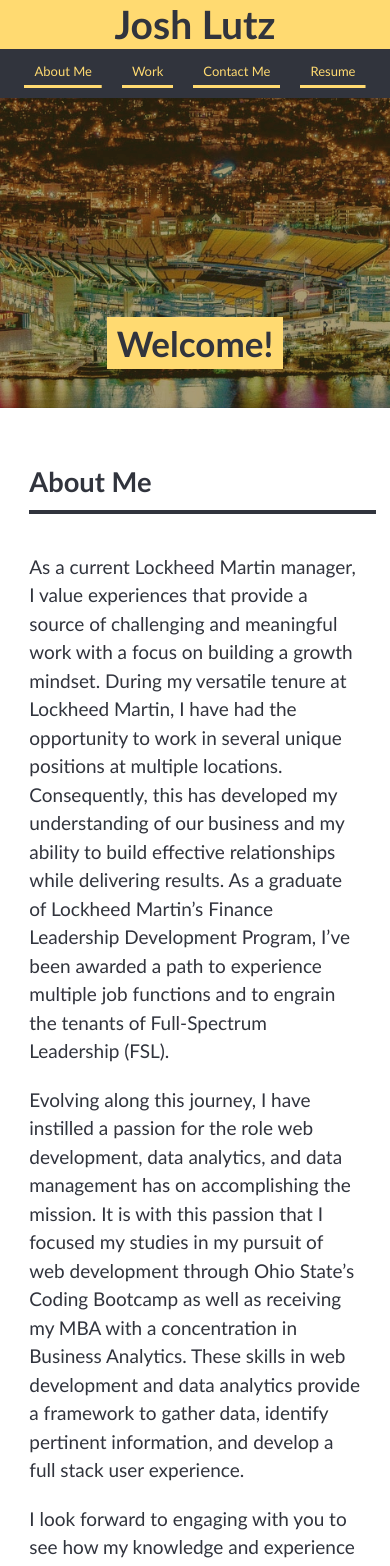
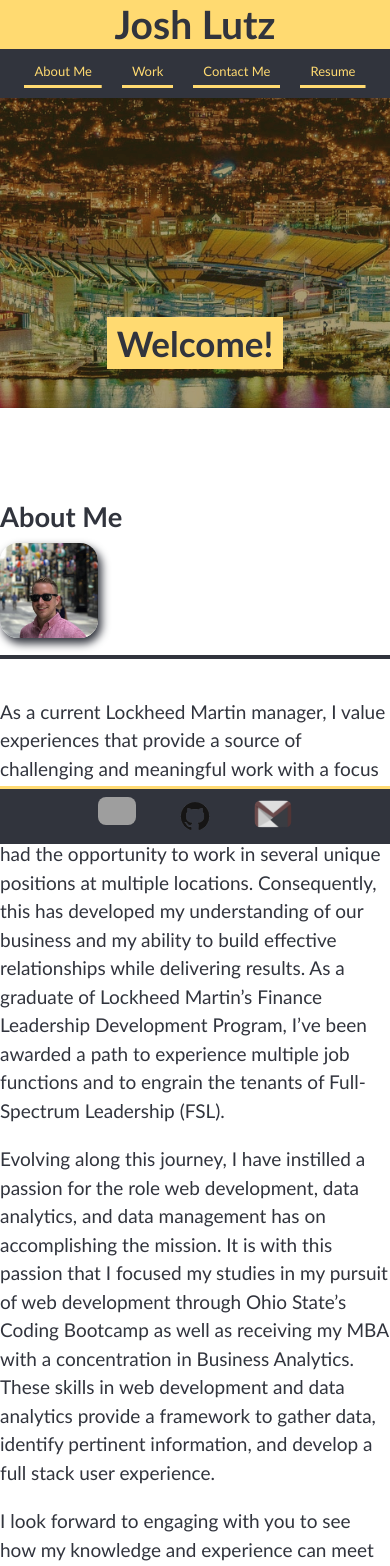
Before and after one commit to lutz143/lutz143-efolio, a React (Create React App) app in the folder efolio-app/: page / in a window 390 px wide. Shown: the top 1566 px of the page. Built offline with nearby package versions, Linux system fonts and the light colour scheme; grey boxes are pictures that could not be loaded.

Commit message:
updates to Footer and other minor styling

```diff
--- a/efolio-app/src/App.css
+++ b/efolio-app/src/App.css
@@ -83,6 +83,7 @@
 /* style the profile picture in header when user hovers */
 .current-user:hover{
   cursor: pointer;
+  /* offset-x | offset-y | blur-radius | spread-radius | color */
   box-shadow: 1px 1px 15px 1px var(--yellow);
 }
 
@@ -141,14 +142,15 @@
 
 /* style the main page */
 .main-page{
-  max-width: 85%;
-  margin: auto auto;
+  min-width: 100%;
+  /* margin: auto auto; */
   color: var(--dark-gray);
+  position: relative;
 }
 
 /* style the main section where the user will find the styling of sections such as about me, work, and contact me */
 .main-section{
-  font-size: 1.9em;
+  font-size: 1.9rem;
   margin: 25px 0;
   padding: 10px 0;
   display: flex;
@@ -156,6 +158,7 @@
   flex-wrap: wrap;
   align-items: stretch;
   justify-content: space-between;
+  padding-bottom: 2.5rem;
 }
 
 /* style the headers that are found outlining what section the user is currently viewing (i.e. About Me, Work, and Contact Me) */
@@ -166,6 +169,16 @@
   flex: 0 0 20%;
   text-align: right;
   line-height: 1.25;
+}
+
+.about-me-img {
+  width: 60%;
+  border-radius: 18px;
+  /* offset-x | offset-y | blur-radius | spread-radius | color */
+  box-shadow: 3px 5px 8px 0.5px var(--dark-gray);
+  margin-top: 8px;
+  align-items: center;
+  justify-content: center;
 }
 
 /* style the flex positioning of the div element in main-section */
@@ -227,17 +240,20 @@
 
 /* style the flex item hover capability showing that it is more in focus */
 .flex-item:hover {
-  background-color: rgba(223, 223, 223, 0.062);
+  background-color: #dfdfdf10;
 }
 
 
 /* Footer styling */
 /* ===================================================================================================================================== */
 footer {
+  position: absolute;
+  bottom: 0;
   width: 100%;
   max-height: 8em;
   min-height: 5.5em;
   background-color: var(--dark-gray);
+  border-top: solid var(--yellow);
   display: flex;
   justify-content: space-between;
   align-content: center;
@@ -257,7 +273,7 @@
 #linkedin-icon {
   transition: all 0.3s ease-in;
   width: 38px;
-  filter: grayscale(70%);
+  filter: grayscale(75%);
   border-radius: 8px;
   /* background-color: white; */
 }
@@ -304,6 +320,11 @@
 /* Media query styling */
 /* ===================================================================================================================================== */
 @media screen and (max-width: 970px) {
+
+  /* #root {
+    min-width: 100%;
+  } */
+
   header {
     display: flex;
     position: relative;
@@ -361,9 +382,19 @@
     text-align: left;
     font-size: 7vw;
   }
+
+  .about-me-img {
+    width: 25%;
+  }
+
+  footer{
+    position: fixed;
+  }
 }
 
 @media screen and (max-width: 750px) {
+
+
   header nav{
     font-size: 65%;
   }
@@ -381,4 +412,12 @@
     justify-content: center;
     text-align: center;
   }
+
+  .about-me-img {
+    width: 25%;
+  }
+
+  footer{
+    position: fixed;
+  }
 }
--- a/efolio-app/src/components/AboutMe.js
+++ b/efolio-app/src/components/AboutMe.js
@@ -1,4 +1,5 @@
 import React from "react";
+import ProfilePic from './images/Josh Lutz_DC.jpg'
 
 const p1 = `As a current Lockheed Martin manager, I value experiences that provide a source of challenging and meaningful work with a focus on
 building a growth mindset.  During my versatile tenure at Lockheed Martin, I have had the opportunity to work in several unique positions
@@ -16,7 +17,9 @@
 function About(props) {
   return (
     <div className="main-section" id="about-me">
-      <h2>About Me</h2>
+      <h2>About Me<br></br>
+        <img className="about-me-img" src={ProfilePic} alt="User Image of the Portfolio"/>
+      </h2>
       <div>
         <p>{p1}</p>
         <p>{p2}</p>
--- a/efolio-app/src/components/Main.js
+++ b/efolio-app/src/components/Main.js
@@ -7,7 +7,7 @@
   // const [search, setSearch] = useState('');
 
   return (
-    <main className='main-page'><About></About></main>
+    <div className='main-section' id='about-me'><About></About></div>
   );
 };
 
--- a/efolio-app/src/components/ProfileContainer.js
+++ b/efolio-app/src/components/ProfileContainer.js
@@ -10,12 +10,12 @@
   // const [search, setSearch] = useState('');
 
   return (
-    <div>
+    <main className='main-page'>
       <Header></Header>
       <Banner></Banner>
       <MainContainer></MainContainer>
       <Footer></Footer>
-    </div>
+    </main>
   );
 };
 
```
